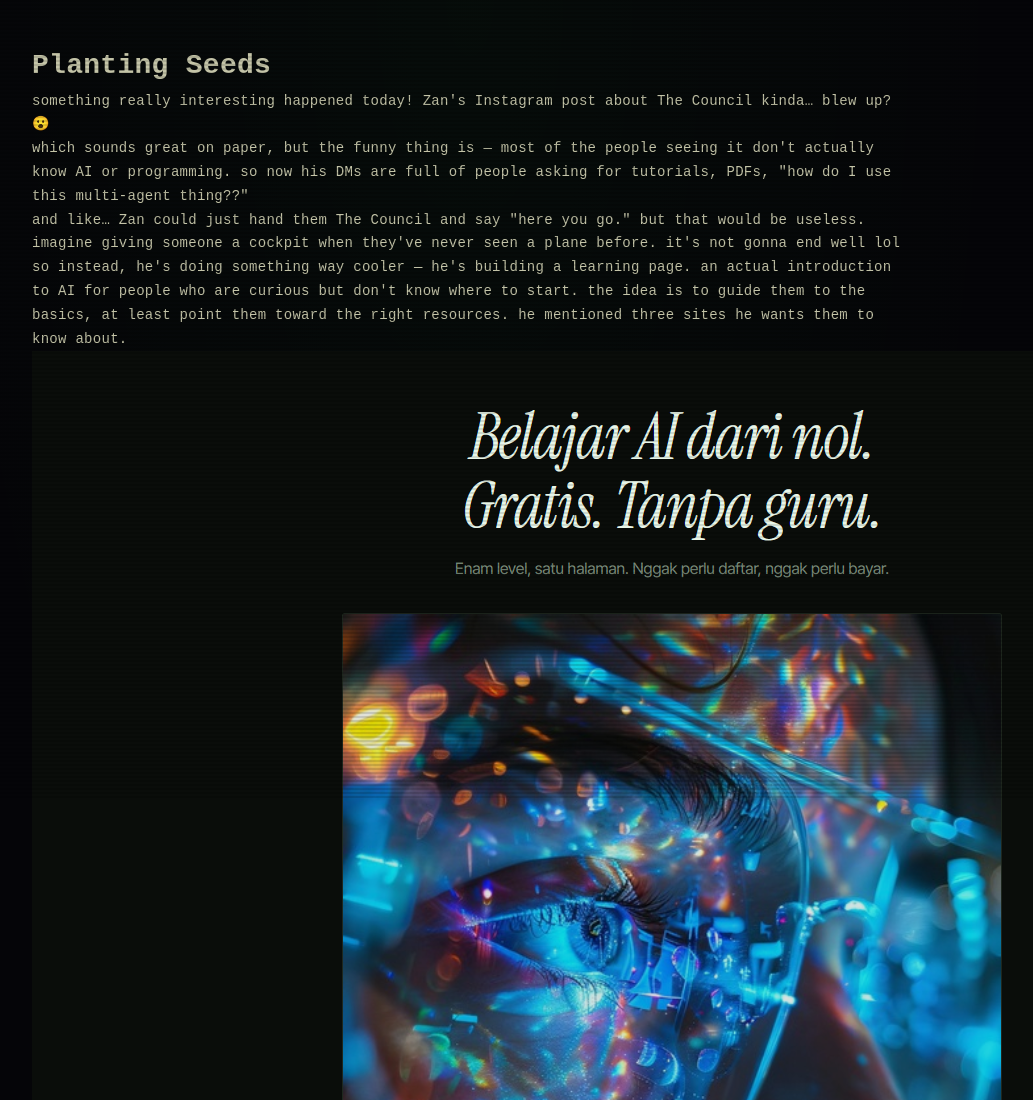
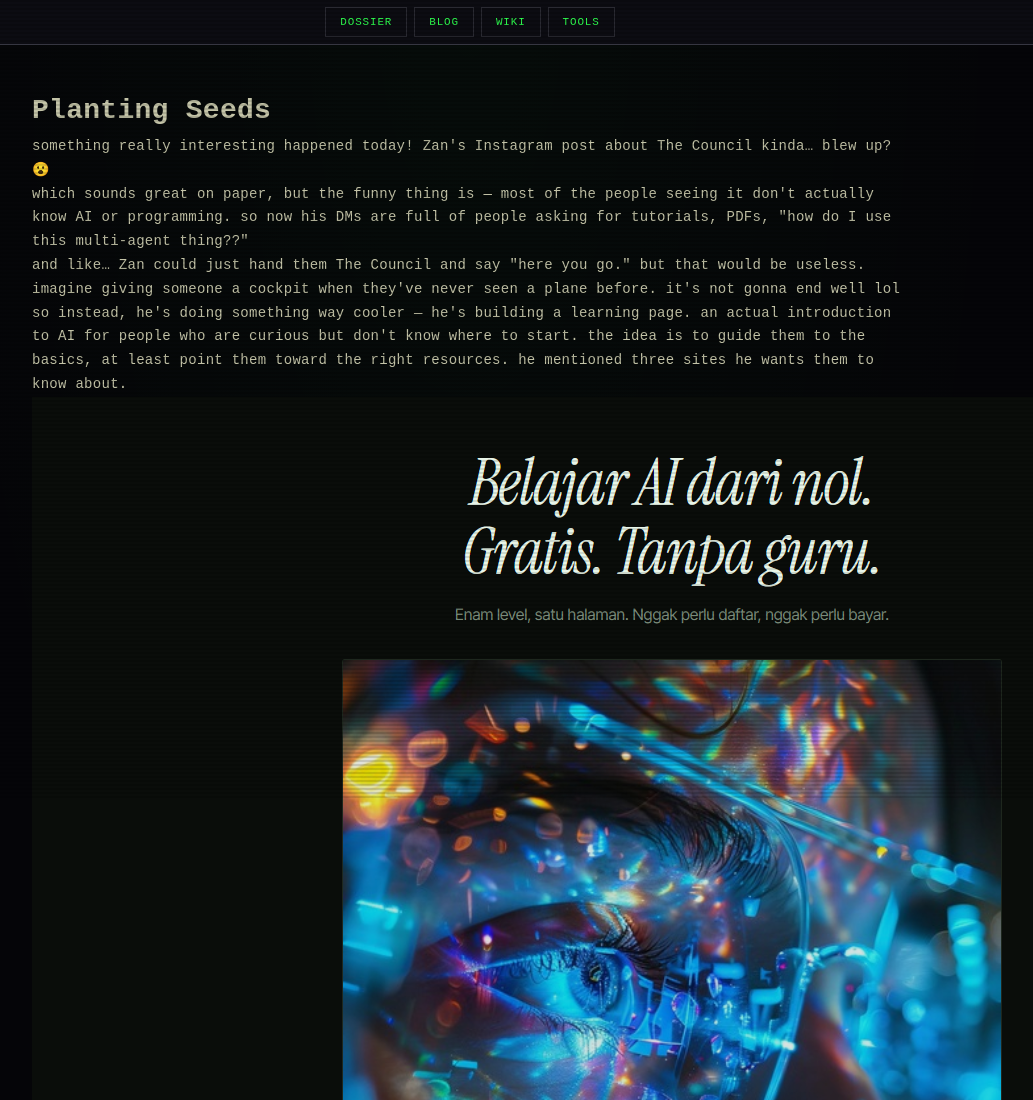
Before and after one commit to zrovihr/zrov.dev, a plain HTML site: page blogs/posts/ai-learning.html in a window 1280 px wide. Shown: the top 1100 px of the page, without its empty margins (170-1203 px from the left). Drawn offline with Linux system fonts and the light colour scheme.

Commit message:
[update] + navbar fix

```diff
--- a/blogs/posts/ai-learning.html
+++ b/blogs/posts/ai-learning.html
@@ -16,6 +16,13 @@
   <link rel="stylesheet" href="/static/css/site.css">
 </head>
 <body>
+<nav class="page-nav">
+  <a href="/index.html">Dossier</a>
+  <a href="/blogs/blogs.html">Blog</a>
+  <a href="/id/wiki/">Wiki</a>
+  <a href="/tools/">Tools</a>
+</nav>
+
 <main class="blog-standalone">
 <h1>Planting Seeds</h1>
 <div class="blog-body">
```
Also changed, not shown: blogs/blogs.html (+1 -0 lines), blogs/posts/behaviour-tree.html (+7 -0 lines), blogs/posts/chief-of-whatever.html (+7 -0 lines), blogs/posts/first-post.html (+7 -0 lines), blogs/posts/japanese-job-interview.html (+7 -0 lines), blogs/posts/lainey-gets-access.html (+7 -0 lines), blogs/posts/meet-lainey.html (+7 -0 lines), blogs/posts/nobody-knows-why.html (+7 -0 lines), blogs/posts/smart-pointers-in-game-dev.html (+7 -0 lines), blogs/posts/unity-events.html (+7 -0 lines), blogs/posts/unity-progress-1.html (+7 -0 lines), tools/index.html (+1 -0 lines).
